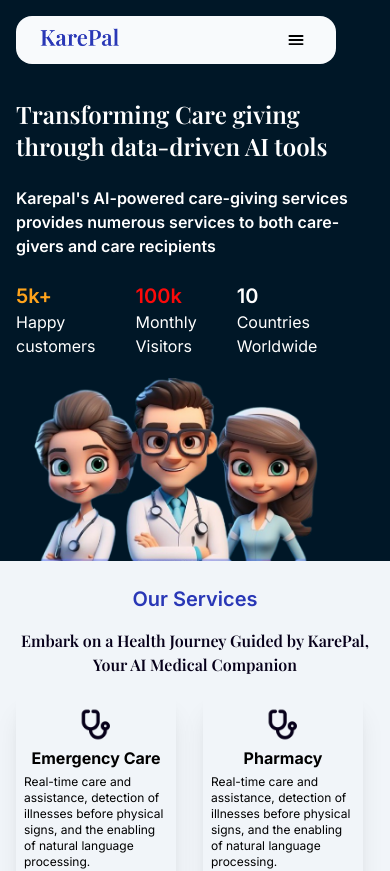
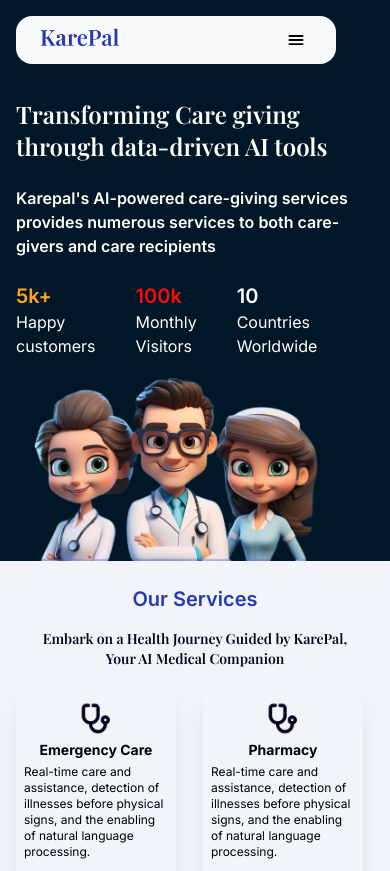
Before and after one commit to ChiefLopes/KarePal, a Next.js app: page / in a window 390 px wide. Shown: the top 871 px of the page. Built offline with nearby package versions, Linux system fonts and the light colour scheme; a web font is replaced by a local one.

Commit message:
updated the services page

```diff
--- a/app/pages/services.tsx
+++ b/app/pages/services.tsx
@@ -12,7 +12,7 @@ const Services = () => {
         <h1 className="text-xl font-semibold text-[#2937B6] ">Our Services</h1>
       </div>
       <div className="text-center">
-        <p className="text-sm` lg:text-3xl font-semibold text-[#07001A] playfair-font">
+        <p className="text-sm lg:text-3xl font-semibold text-[#07001A] playfair-font">
           Embark on a Health Journey Guided by KarePal, <br /> Your AI Medical
           Companion
         </p>
@@ -24,7 +24,7 @@ const Services = () => {
             className="w-40 h-48 px-2 lg:px-0 lg:w-64 lg:h-72 space-y-1 lg:space-y-4 rounded transition duration-300 ease-linear shadow-xl flex flex-col items-center justify-center hover:bg-[#2937B6] hover:shadow-2xl hover:text-white"
           >
             <Image src={service.icon || ""} alt="icon" width={35} height={35} />
-            <h2 className="font-bold lg:text-lg ">{service.title}</h2>
+            <h2 className="font-bold text-sm lg:text-lg ">{service.title}</h2>
             <p className="lg:max-w-52 text-xs lg:text-[13px] lg:leading-6 lg:mx-6">
               {service.desc}
             </p>
```
